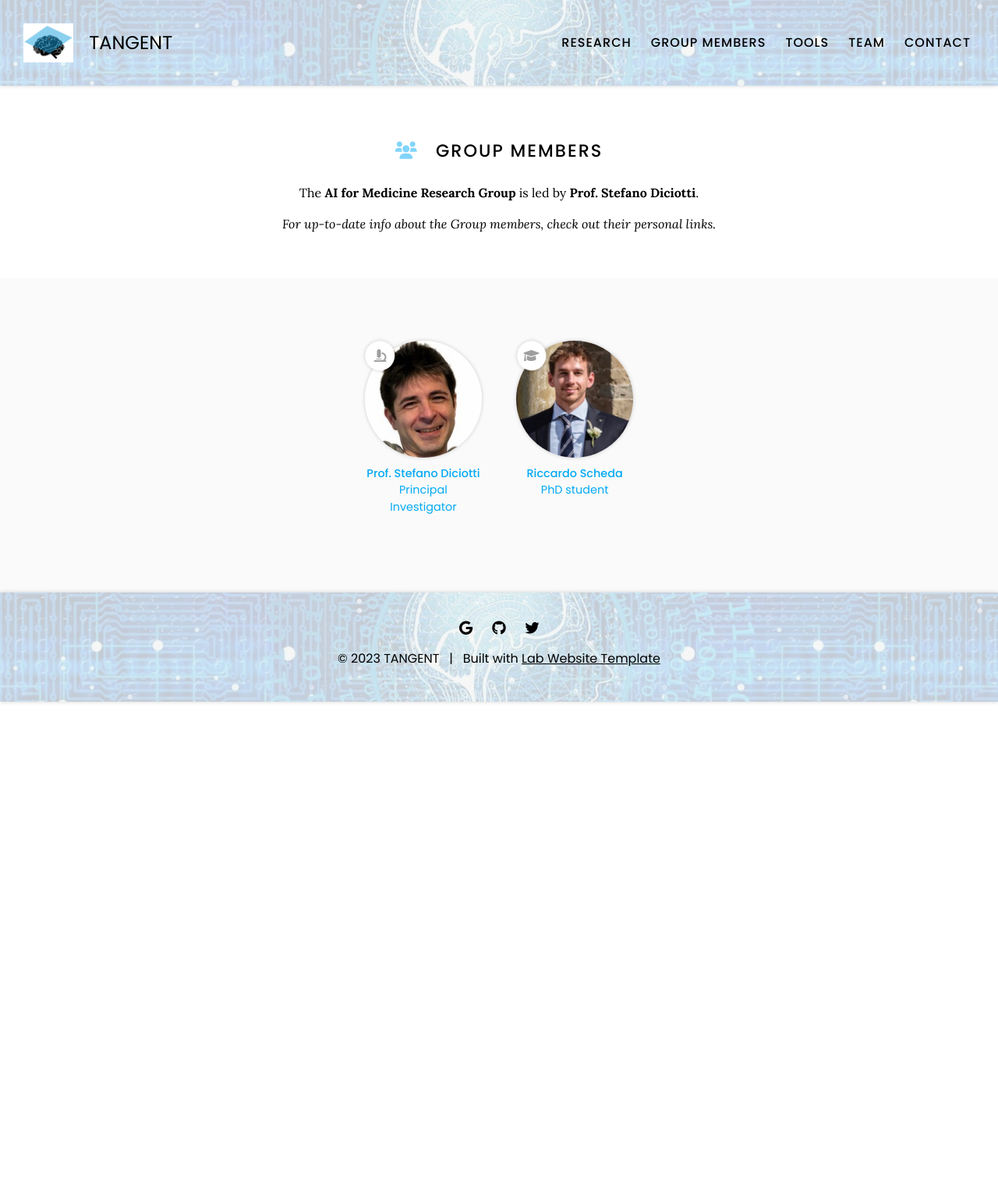
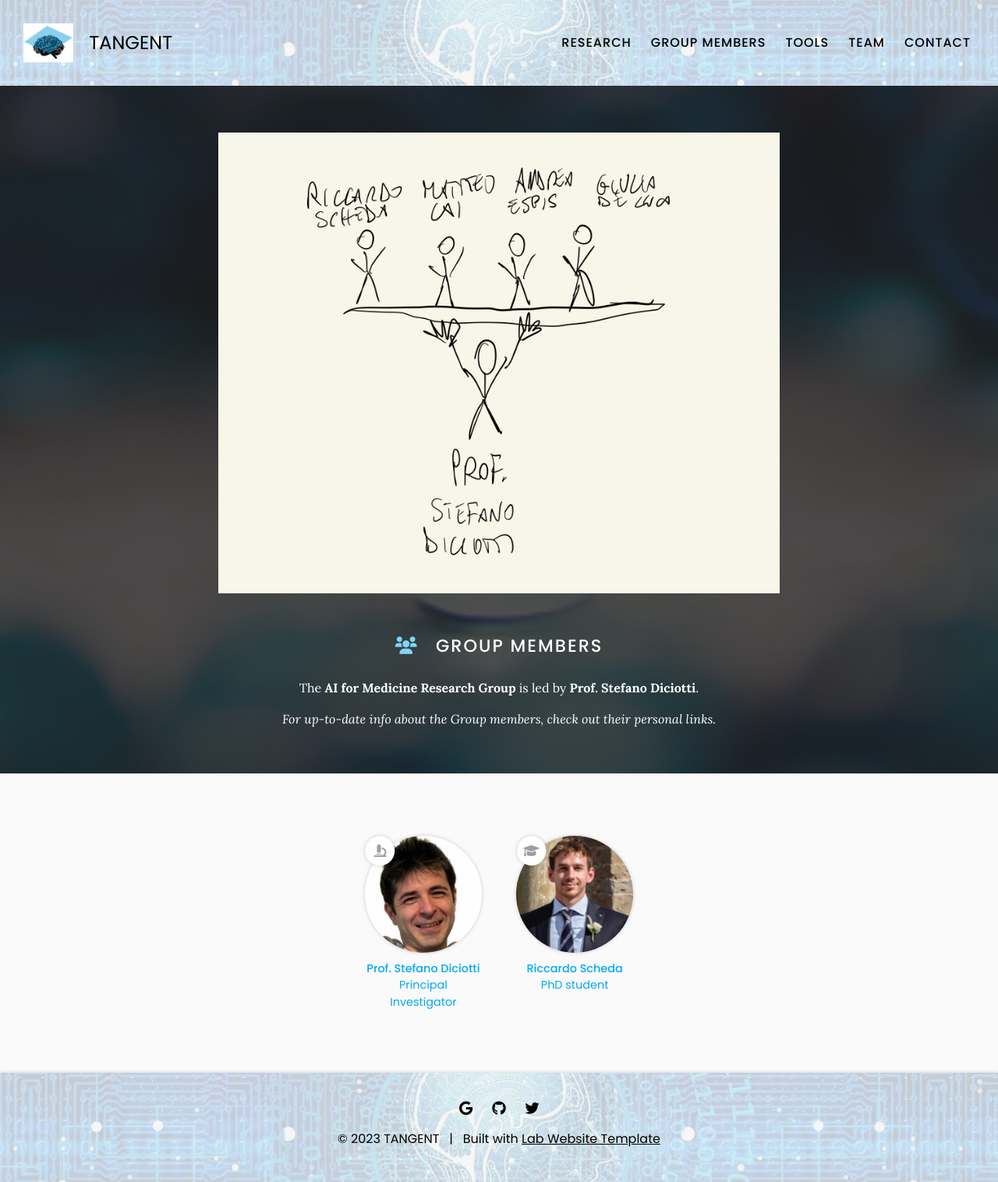
Before and after one commit to riccardoscheda/riccardoscheda.github.io, a Jekyll site: the page built from our_team/index.md, in a window 1280 px wide. Shown: the whole page at 78% size. Built offline with Jekyll 4.4.1, drawn with Linux system fonts in a browser that asks for light colours; before the commit the page ends 900 px from its top, so only the background shows below that.

Commit message:
Update index.md

```diff
--- a/our_team/index.md
+++ b/our_team/index.md
@@ -9,6 +9,11 @@ header-dark: false
 footer-dark: false
 ---
 
+
+<!-- section dark -->
+<!-- section background images/banner.jpg -->
+
+{% include figure.html image="images/team_photo.jpg" width="80%" %}
 
 # <i class="fas fa-users"></i>Group Members
 
```
